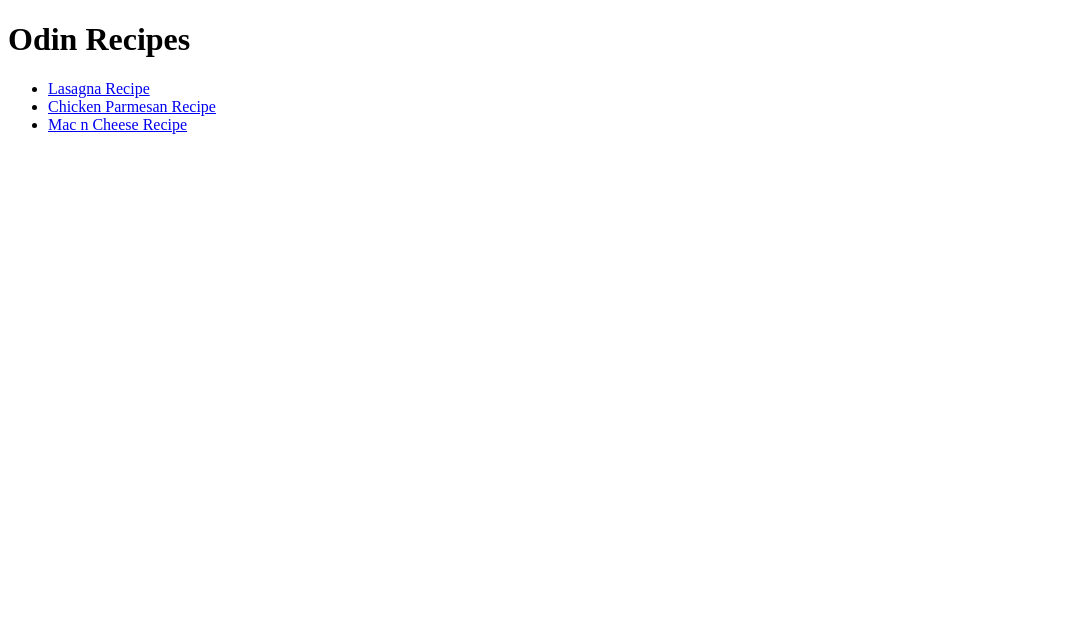
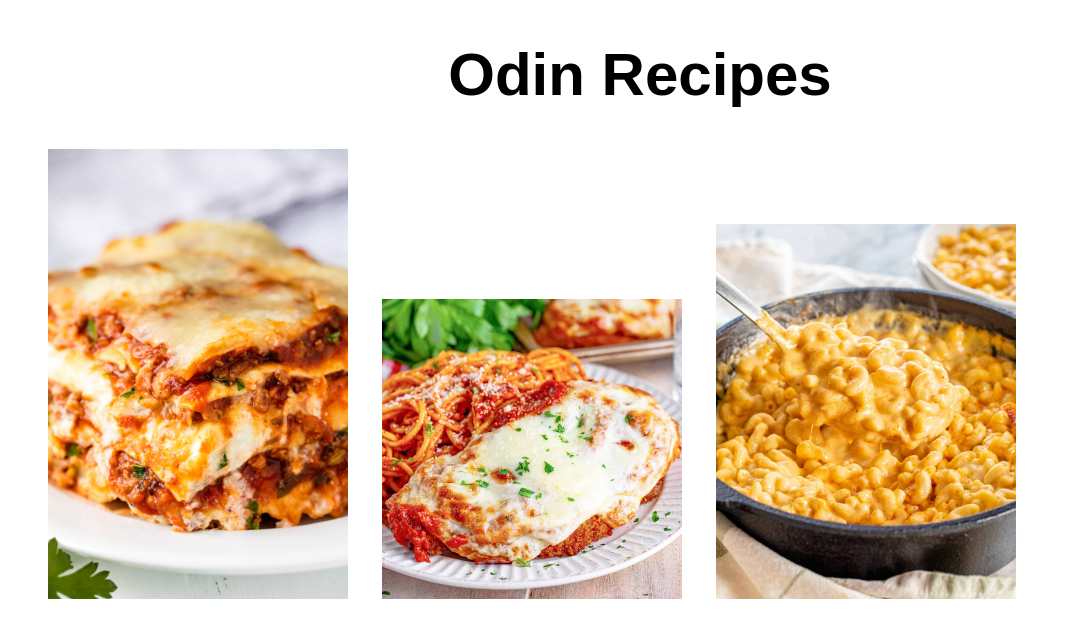
Before and after one commit to therealboulder/odin-recipes, a plain HTML site: page index.html in a window 1280 px wide. Shown: the whole page, without its empty margins (0-1070 px from the left). Drawn offline with Linux system fonts and the light colour scheme.

Commit message:
text link to image link and stylesheet
Create external stylesheet to customize website
Convert all hyperlinks to display images rather than text

```diff
--- a/index.html
+++ b/index.html
@@ -3,13 +3,34 @@
     <head>
         <meta charset="utf-8">
         <title>Odin Recipes</title>
+        <link rel="stylesheet" href="style.css">
     </head>
     <body>
         <h1>Odin Recipes</h1>
         <ul>
-            <li><a href="recipes/lasagna.html">Lasagna Recipe</a></li>
-            <li><a href="recipes/chicken-parmesan.html">Chicken Parmesan Recipe</a></li>
-            <li><a href="recipes/mac-n-cheese.html">Mac n Cheese Recipe</a></li>
+            <li class="recipe">
+                    <a href="recipes/lasagna.html">
+                        <img src="./images/Lasagna.jpg"
+                        width="300"
+                        height="auto">
+                    </a>
+                </li>
+            <li class="recipe">
+                <a href="recipes/chicken-parmesan.html">
+                    <img src="./images/chicken-parm.jpg"
+                    width="300"
+                    height="auto"
+                    >
+                </a>
+            </li>
+            <li class="recipe">
+                <a href="recipes/mac-n-cheese.html">
+                    <img src="./images/mac.jpg"
+                    width="300"
+                    height="auto"
+                    >
+                </a>
+            </li>
         </ul>
     </body>
 </html>
--- /dev/null
+++ b/style.css
@@ -0,0 +1,18 @@
+h1 {
+    text-align: center;
+    font-size: 60px;
+    font-family: Arial, Helvetica, sans-serif;
+}
+.recipe {
+    font-size: 36px;
+    font-family: 'Times New Roman', Times, serif;
+}
+
+ul {
+    list-style-type: none;
+}
+
+li {
+    display: inline-block;
+    margin-right: 30px;
+}
```
